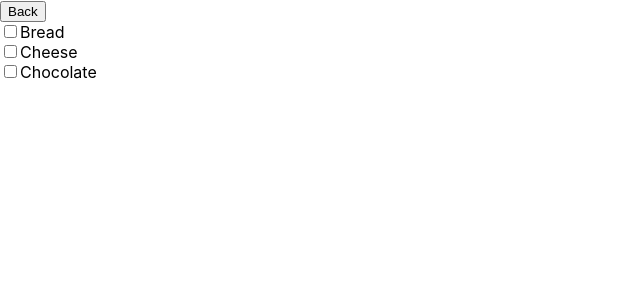
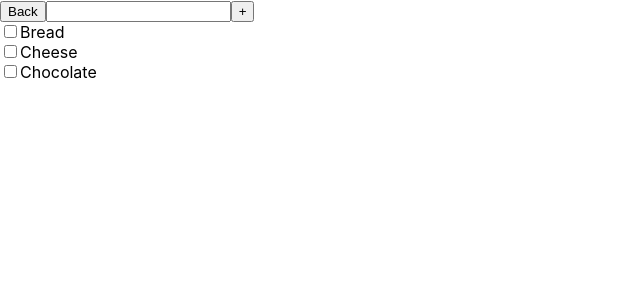
Before and after one commit to felipetirus/super-list, a React (Create React App) app: page / in a window 1280 px wide. Both pictures are taken after a click on the element "Groceries". Shown: the top 300 px of the page, without its empty margins (0-640 px from the left). Built offline with nearby package versions, Linux system fonts and the light colour scheme.

Commit message:
Adding new List and task

```diff
--- a/src/components/Tasks/TaskItem/TaskItem.js
+++ b/src/components/Tasks/TaskItem/TaskItem.js
@@ -3,7 +3,7 @@ import React from 'react'
 export default function TaskItem(props) {
     return (
         <div>
-            <input type="checkbox" onClick={props.clicked} checked={ props.value.selected }/>
+            <input type="checkbox" onChange={props.clicked} checked={ props.value.selected }/>
              { props.value.name }
         </div>
     )
--- a/src/components/Tasks/Tasks.js
+++ b/src/components/Tasks/Tasks.js
@@ -5,7 +5,9 @@ export default function Tasks(props) {
     return (
         <div>
             <button onClick={props.back}>Back</button>
-            {props.takItems.map((value, index) => (<TaskItem key={index} value={value} clicked={() => props.selectTask(index)} />))}
+            <input type="text" onChange={props.onChange} value={props.taskName} />
+            <button onClick={props.onNewTask}>+</button>
+            {props.taskItems.map((value, index) => (<TaskItem key={index} value={value} clicked={() => props.selectTask(index)} />))}
         </div>
     )
 }
--- a/src/containers/Lists/Lists.js
+++ b/src/containers/Lists/Lists.js
@@ -2,6 +2,7 @@ import React, { Component } from 'react'
 import ListItem from '../../components/ListItem/ListItem'
 import Tasks from '../../components/Tasks/Tasks'
 import { updateByIndex } from '../../shared/utility'
+import Auxiliary from '../../hoc/Auxiliary/Auxiliary'
 
 export default class Lists extends Component {
     state = {
@@ -75,7 +76,8 @@ export default class Lists extends Component {
                 ]
             }
         ],
-        selectedTask: null
+        selectedTask: null,
+        newItem: ""
     }
 
     listClickHandler = (listIndex) => {
@@ -94,13 +96,63 @@ export default class Lists extends Component {
         });
     }
 
+    addNewHandler = (event) => {
+        event.preventDefault();
+        if (this.state.selectedTask) {
+            this.setState(prevState=> {
+                const updateTask = [...prevState.list[this.state.selectedTask].tasks];
+                updateTask.push({
+                    name: this.state.newItem,
+                    selected: false
+                });
+                const updateList = updateByIndex(this.state.selectedTask, prevState.list, {tasks: updateTask});
+
+                return {
+                    list: updateList,
+                    newItem: ""
+                };
+            });
+        } else {
+            this.setState(prevState=> {
+                const updateList = [ ...prevState.list];
+                updateList.push({
+                    name: this.state.newItem,
+                    tasks: []
+                });
+                return {
+                    list: updateList,
+                    newItem: ""
+                };
+            });
+        }
+
+
+    }
+
+    onChangeListNameHandler = (event) => {
+        this.setState({newItem: event.target.value});
+    }
+
     render() {
-        let content = this.state.list.map((value, index)=>(<ListItem key={index} value={value.name} clicked={() => this.listClickHandler(index)} />));
+        let content = (
+            <Auxiliary>
+                <input type="text" onChange={this.onChangeListNameHandler} value={this.state.newItem} />
+                <button onClick={this.addNewHandler}>+</button>
+                {   this.state.list.map((value, index)=>(
+                        <ListItem key={index} value={value.name} clicked={() => this.listClickHandler(index)} />
+                    ))
+                }
+            </Auxiliary>
+        );
+
         if (this.state.selectedTask !== null) {
             content = <Tasks
                         back={this.backToListHandler}
-                        takItems={this.state.list[this.state.selectedTask].tasks}
-                        selectTask={this.selectTaskItem} />;
+                        taskItems={this.state.list[this.state.selectedTask].tasks}
+                        selectTask={this.selectTaskItem}
+                        taskName={this.state.newItem}
+                        onChange={this.onChangeListNameHandler}
+                        onNewTask={this.addNewHandler}/>;
         }
 
         return (
--- /dev/null
+++ b/src/hoc/Auxiliary/Auxiliary.js
@@ -0,0 +1,2 @@
+const auxiliary = props => props.children;
+export default auxiliary;
```
